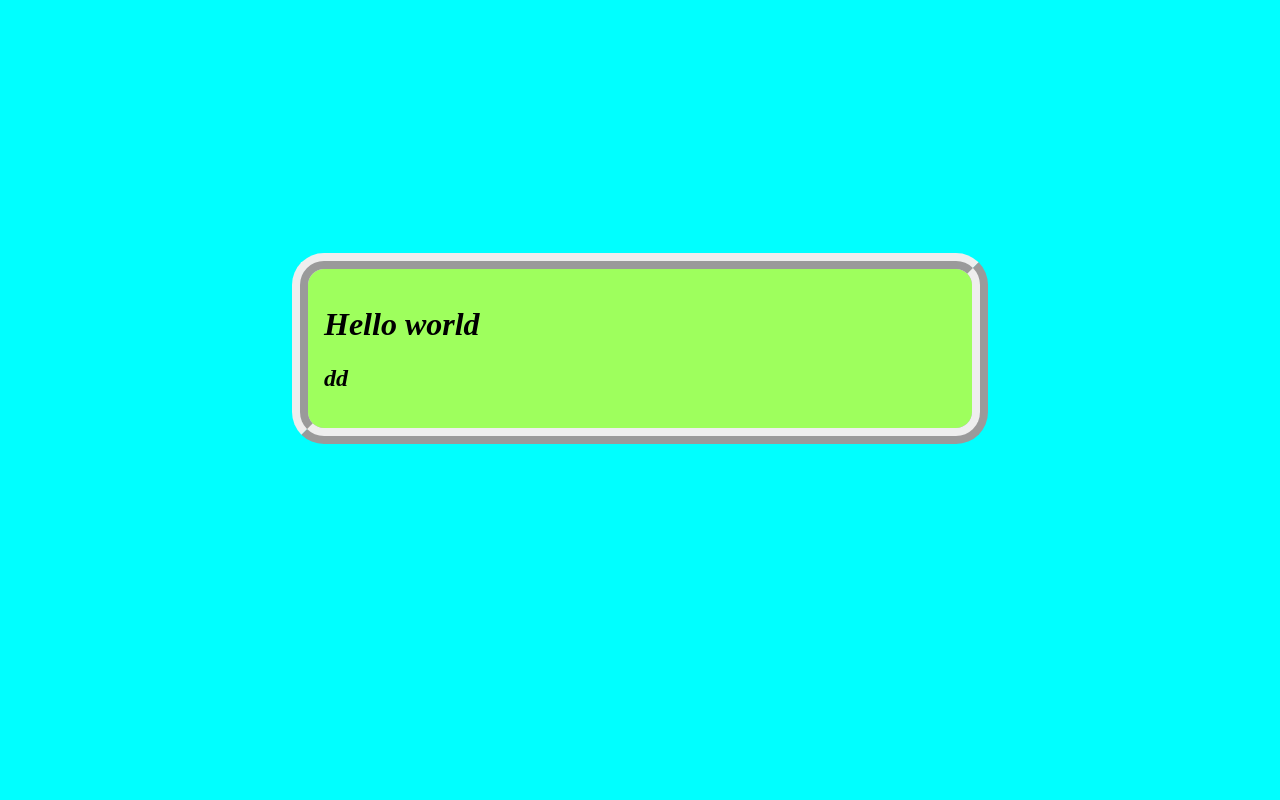
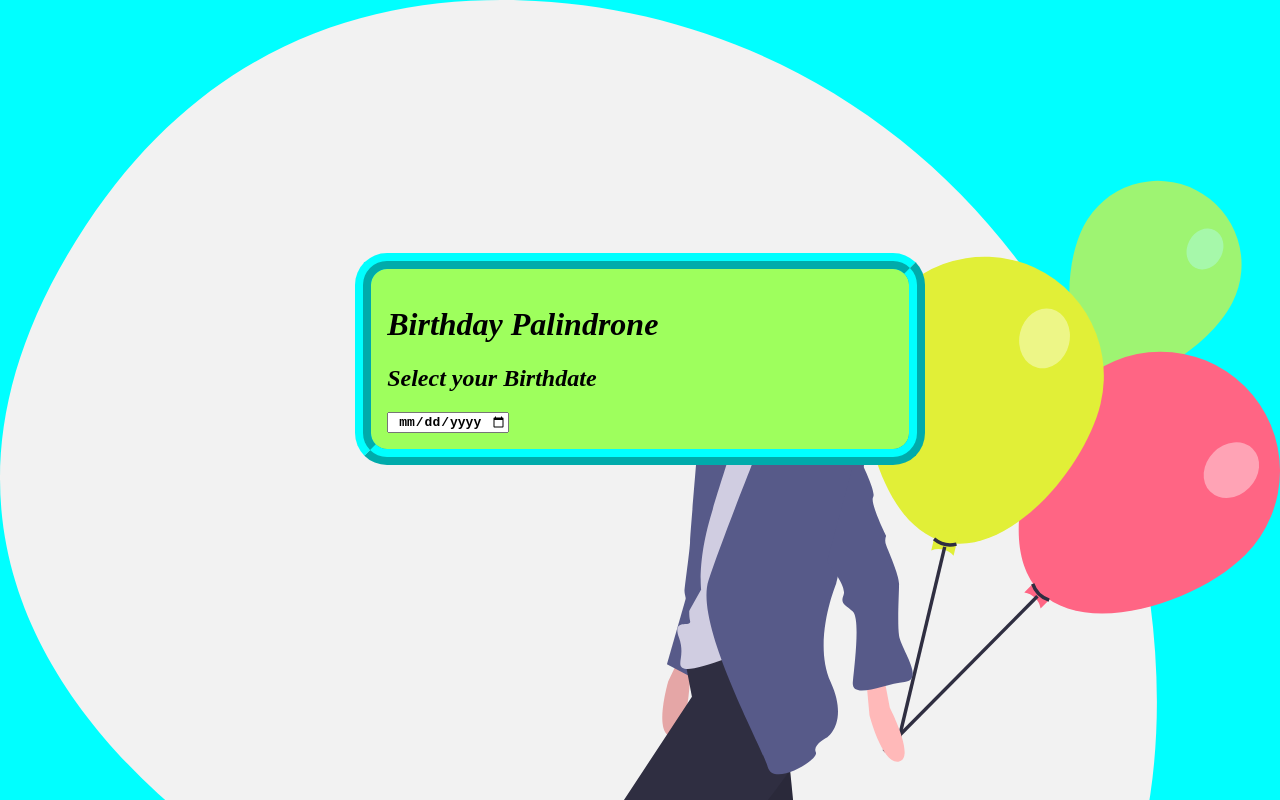
Before and after one commit to veereshbv04/Palindrone-Birthday, a plain HTML site: page index.html in a window 1280 px wide. Drawn offline with Linux system fonts and the light colour scheme.

Commit message:
fet:input

```diff
--- a/index.html
+++ b/index.html
@@ -9,10 +9,16 @@
 </head>
 <body>
 
+    <img src="/images/main_background.svg"/>
 
-    <div>
-        <h1>Hello world</h1>
-        <h2>dd</h2>
+    <div id="main-div">
+        <h1>Birthday Palindrone</h1>
+        <h2>Select your Birthdate</h2>
+        <input id="userbirthdate" value="gg" type="date"/>
+
+        <div id="outputdiv">
+
+        </div>
     </div>
 </body>
 </html>
--- a/styles.css
+++ b/styles.css
@@ -5,21 +5,41 @@ body{
 }
 
 img{
+
+    min-height: 100%;
+    min-width: 1024px;
+
+    width: 100%;
+    height: auto;
+
+    position: fixed;
+    top: 0;
+    left: 0;
+
+
     z-index: -1;
+
 }
 
-div{
+
+#userbirthdate{
+        text-align: center;
+        font-size: medium;
+        font-weight: bold;
+}
+
+#main-div{
     margin: auto;
     margin-top: 20%;
     /* margin-left: 20%; */
-    max-width:50% ;
-    width: 100%;
+    max-width:40% ;
+    width: 50%;
     height: 80%;
     background-color: rgb(158, 255, 93);
     border-radius: 2rem;
     border-style:ridge;
     border-width: 1rem;
-    border-color: var(--primary-backgroundcolor);
+    border-color: aqua;
     font-size: 1rem;
     font-style: italic;
     padding: 1rem;
```
